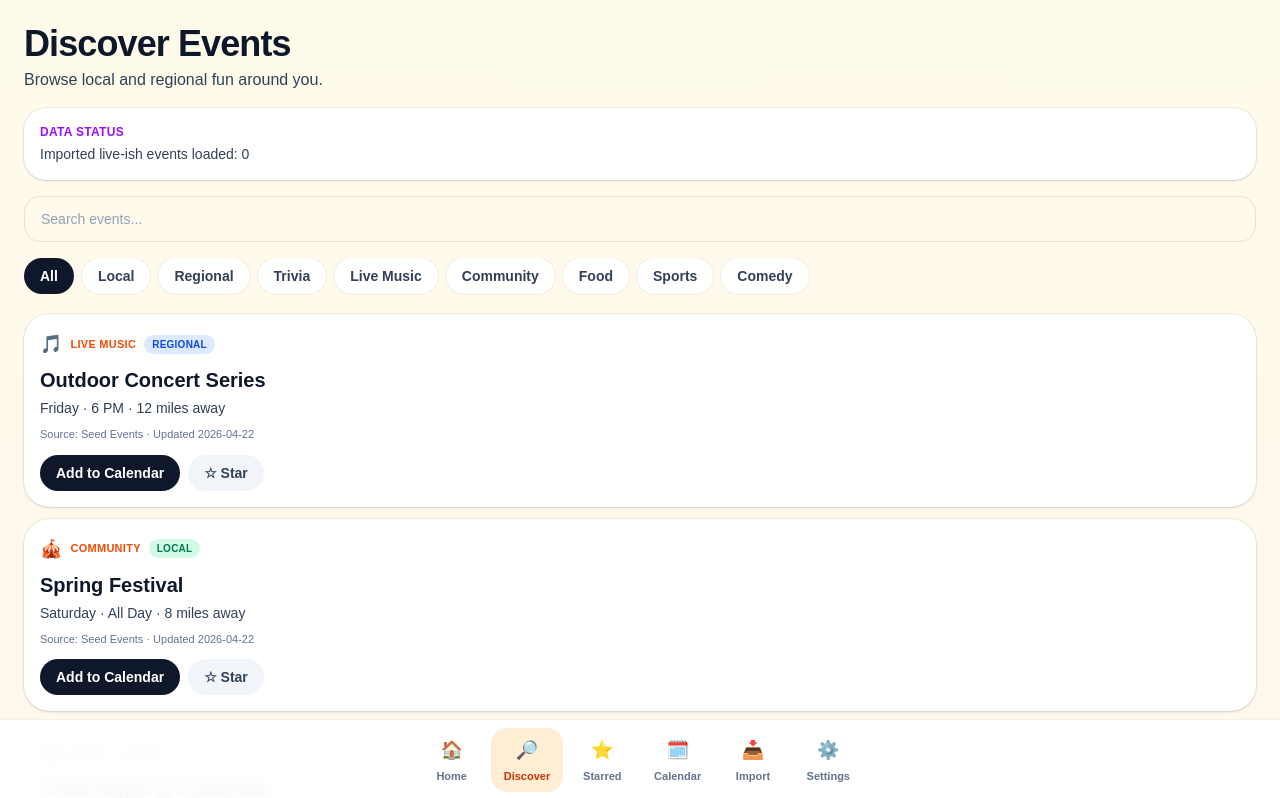
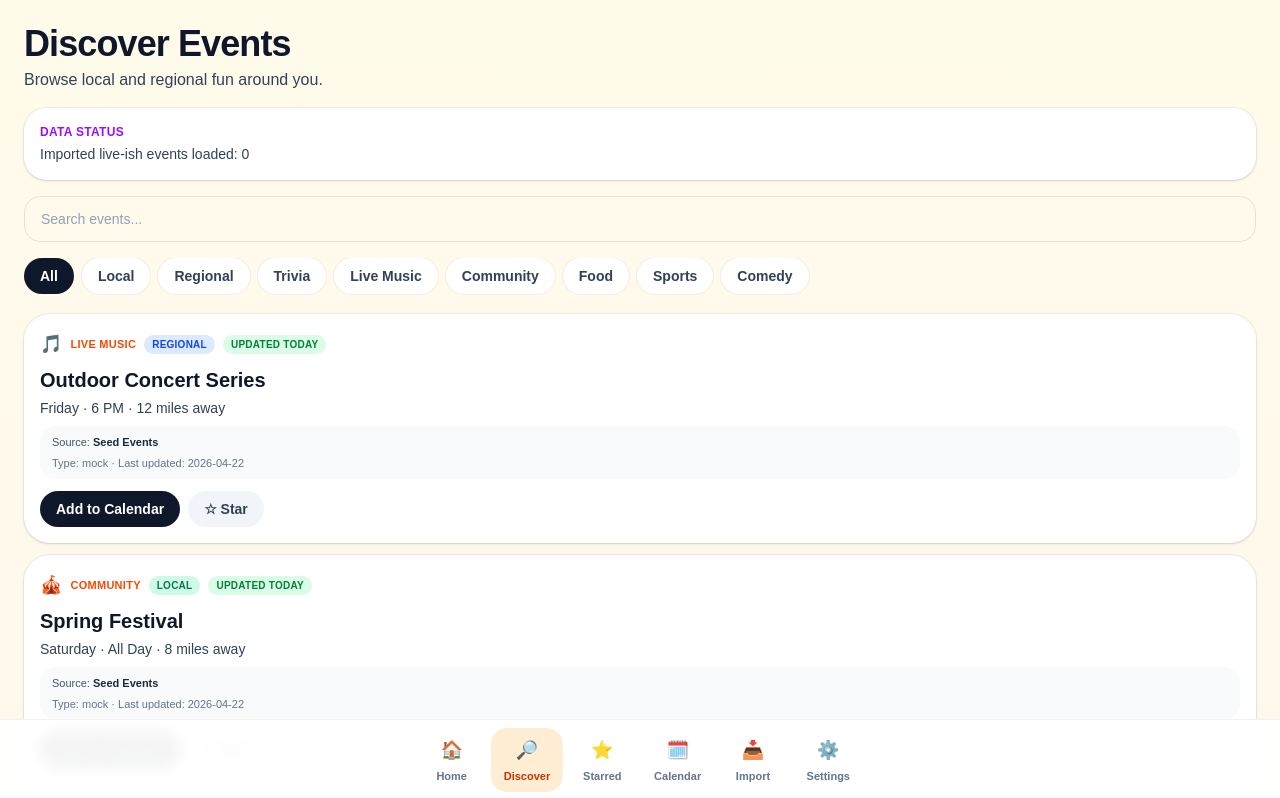
Before and after one commit to WallaceAIBot/good-times-calendar, a Next.js app: page /discover in a window 1280 px wide. Shown: the top 798 px of the page. Built offline with nearby package versions, Linux system fonts and the light colour scheme.

Commit message:
add source detail and freshness badges

```diff
--- a/app/discover/page.tsx
+++ b/app/discover/page.tsx
@@ -25,6 +25,40 @@ const filters: FilterType[] = [
   "Sports",
   "Comedy",
 ];
+
+function getFreshnessInfo(lastUpdated: string) {
+  if (!lastUpdated) {
+    return {
+      label: "Unknown",
+      className: "bg-slate-100 text-slate-600",
+    };
+  }
+
+  const updated = new Date(`${lastUpdated}T00:00:00`);
+  const now = new Date();
+  const today = new Date(now.getFullYear(), now.getMonth(), now.getDate());
+  const diffMs = today.getTime() - updated.getTime();
+  const diffDays = Math.floor(diffMs / (1000 * 60 * 60 * 24));
+
+  if (diffDays <= 0) {
+    return {
+      label: "Updated Today",
+      className: "bg-green-100 text-green-700",
+    };
+  }
+
+  if (diffDays <= 7) {
+    return {
+      label: "This Week",
+      className: "bg-blue-100 text-blue-700",
+    };
+  }
+
+  return {
+    label: "Older",
+    className: "bg-amber-100 text-amber-700",
+  };
+}
 
 export default function DiscoverPage() {
   const {
@@ -148,6 +182,7 @@ export default function DiscoverPage() {
           filteredEvents.map((event) => {
             const isRecommended = preferredCategories.includes(event.category);
             const isImported = event.sourceType === "imported";
+            const freshness = getFreshnessInfo(event.lastUpdated);
 
             return (
               <div
@@ -182,6 +217,11 @@ export default function DiscoverPage() {
                           Imported Data
                         </span>
                       ) : null}
+                      <span
+                        className={`rounded-full px-2 py-0.5 text-[10px] font-bold uppercase tracking-wide ${freshness.className}`}
+                      >
+                        {freshness.label}
+                      </span>
                     </div>
 
                     <h2 className="mt-2 text-lg font-extrabold text-slate-900 sm:text-xl">
@@ -192,10 +232,19 @@ export default function DiscoverPage() {
                       {event.details}
                     </p>
 
-                    <p className="mt-2 text-[11px] font-medium text-slate-500">
-                      Source: {event.sourceName}
-                      {event.lastUpdated ? ` · Updated ${event.lastUpdated}` : ""}
-                    </p>
+                    <div className="mt-2 rounded-2xl bg-slate-50 px-3 py-2">
+                      <p className="text-[11px] font-medium text-slate-600">
+                        Source: <span className="font-semibold text-slate-800">{event.sourceName}</span>
+                      </p>
+                      <p className="mt-1 text-[11px] text-slate-500">
+                        Type: {event.sourceType} · Last updated: {event.lastUpdated || "unknown"}
+                      </p>
+                      {event.sourceUrl ? (
+                        <p className="mt-1 truncate text-[11px] text-slate-500">
+                          {event.sourceUrl}
+                        </p>
+                      ) : null}
+                    </div>
 
                     <div className="mt-3 flex flex-wrap gap-2">
                       <button
--- a/app/food-deals/page.tsx
+++ b/app/food-deals/page.tsx
@@ -23,6 +23,40 @@ const pills: FilterPill[] = [
   "Sun",
   "Happy Hour",
 ];
+
+function getFreshnessInfo(lastUpdated: string) {
+  if (!lastUpdated) {
+    return {
+      label: "Unknown",
+      className: "bg-slate-100 text-slate-600",
+    };
+  }
+
+  const updated = new Date(`${lastUpdated}T00:00:00`);
+  const now = new Date();
+  const today = new Date(now.getFullYear(), now.getMonth(), now.getDate());
+  const diffMs = today.getTime() - updated.getTime();
+  const diffDays = Math.floor(diffMs / (1000 * 60 * 60 * 24));
+
+  if (diffDays <= 0) {
+    return {
+      label: "Updated Today",
+      className: "bg-green-100 text-green-700",
+    };
+  }
+
+  if (diffDays <= 7) {
+    return {
+      label: "This Week",
+      className: "bg-blue-100 text-blue-700",
+    };
+  }
+
+  return {
+    label: "Older",
+    className: "bg-amber-100 text-amber-700",
+  };
+}
 
 export default function FoodDealsPage() {
   const {
@@ -111,6 +145,7 @@ export default function FoodDealsPage() {
             const happyHourAdded =
               activePill === "Happy Hour" &&
               isFoodDealDayInCalendar(deal.id, selectedHappyHourDay);
+            const freshness = getFreshnessInfo(deal.lastUpdated);
 
             return (
               <div
@@ -140,6 +175,12 @@ export default function FoodDealsPage() {
                           Imported Data
                         </span>
                       ) : null}
+
+                      <span
+                        className={`rounded-full px-2 py-0.5 text-[10px] font-bold uppercase tracking-wide ${freshness.className}`}
+                      >
+                        {freshness.label}
+                      </span>
                     </div>
 
                     <h3 className="mt-2 text-lg font-extrabold text-slate-900 sm:text-xl">
@@ -150,10 +191,19 @@ export default function FoodDealsPage() {
                       {deal.details}
                     </p>
 
-                    <p className="mt-2 text-[11px] font-medium text-slate-500">
-                      Source: {deal.sourceName}
-                      {deal.lastUpdated ? ` · Updated ${deal.lastUpdated}` : ""}
-                    </p>
+                    <div className="mt-2 rounded-2xl bg-slate-50 px-3 py-2">
+                      <p className="text-[11px] font-medium text-slate-600">
+                        Source: <span className="font-semibold text-slate-800">{deal.sourceName}</span>
+                      </p>
+                      <p className="mt-1 text-[11px] text-slate-500">
+                        Type: {deal.sourceType} · Last updated: {deal.lastUpdated || "unknown"}
+                      </p>
+                      {deal.sourceUrl ? (
+                        <p className="mt-1 truncate text-[11px] text-slate-500">
+                          {deal.sourceUrl}
+                        </p>
+                      ) : null}
+                    </div>
 
                     <div className="mt-3 flex flex-wrap gap-2">
                       {deal.days.map((day) => {
```
